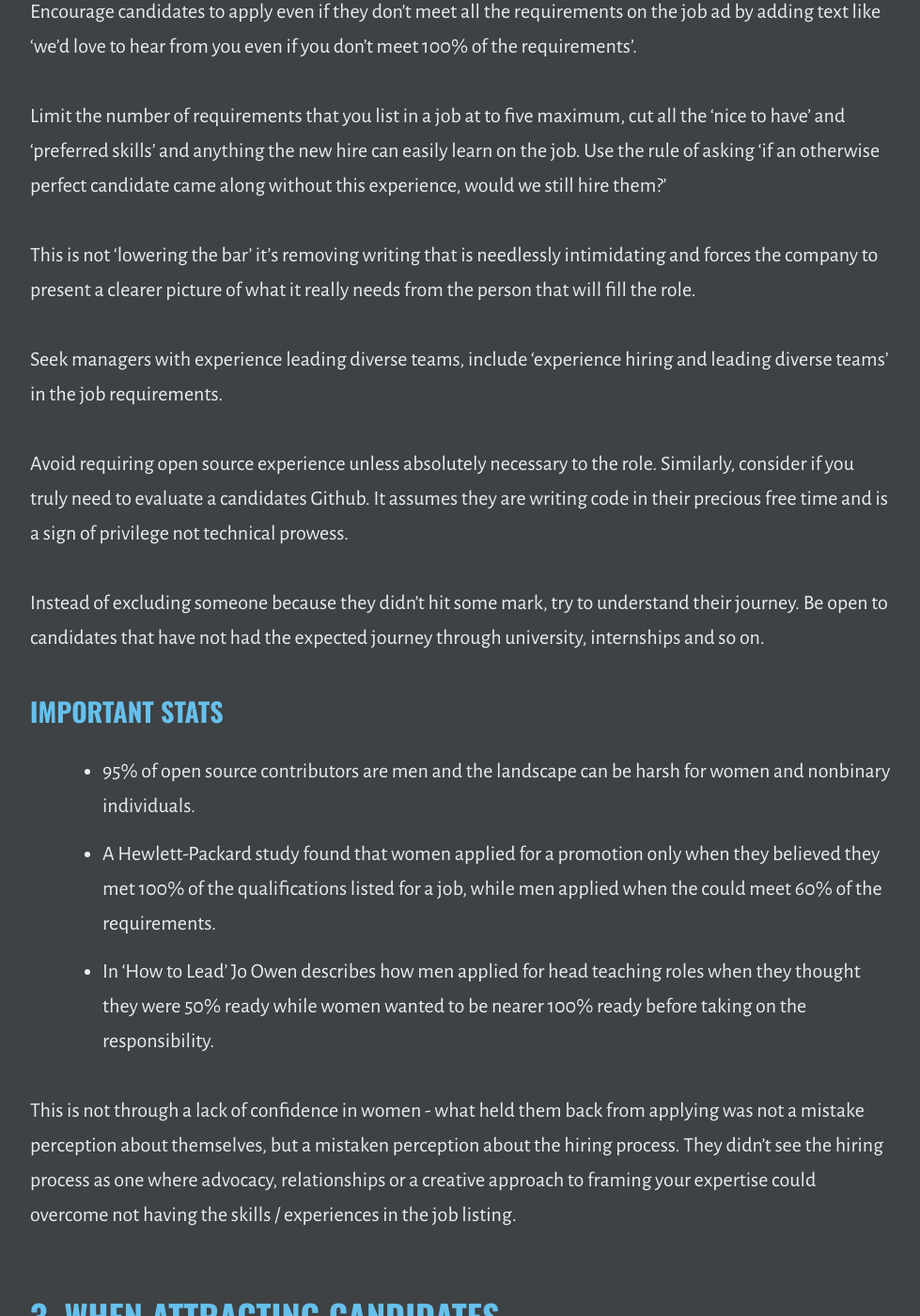
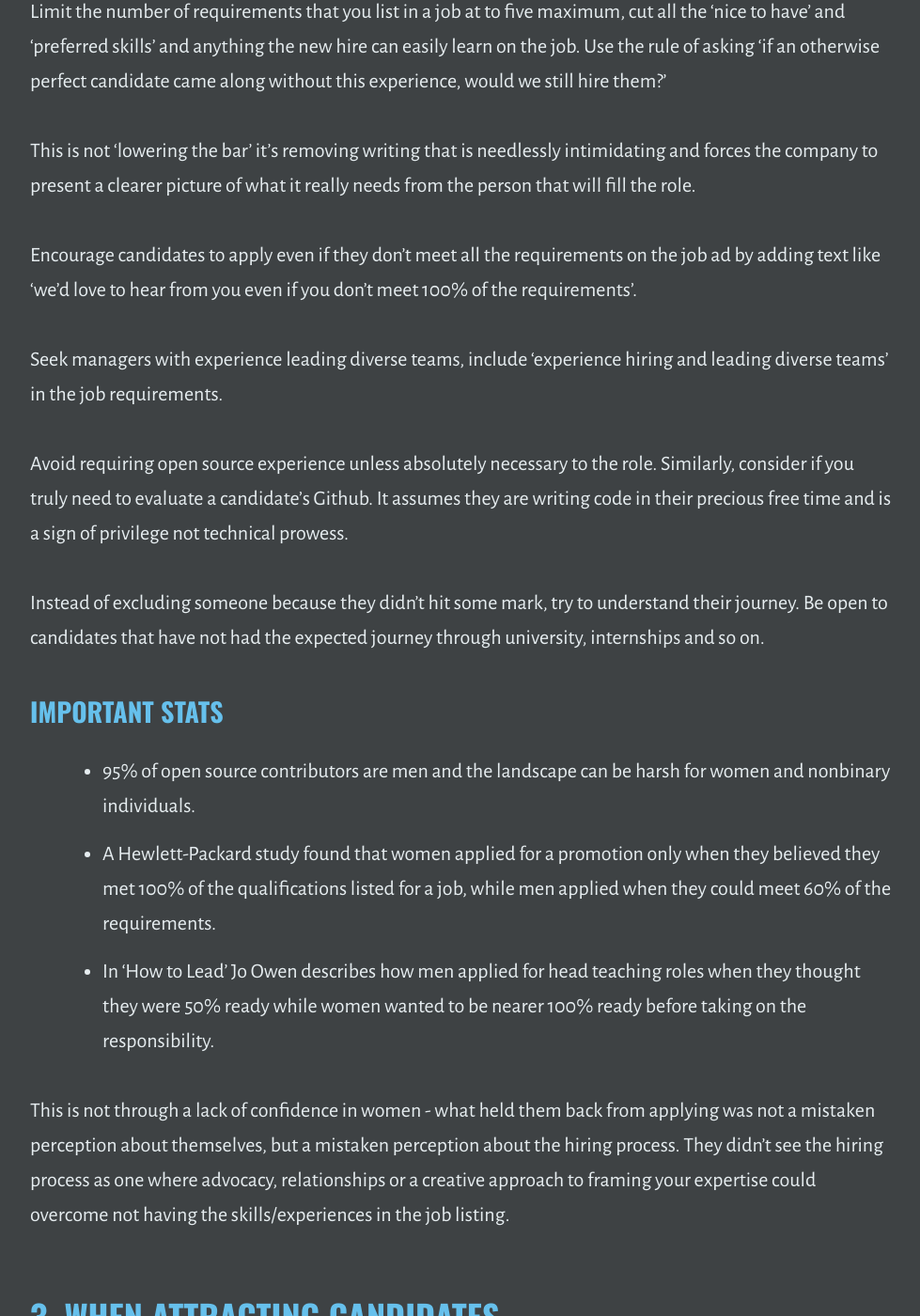
Before and after one commit to outragedpinkracoon/outragedpinkracoon.github.io, a Jekyll site: the page built from _posts/2021-04-26-7-nuggets-from-better-allies-hiring.md, in a window 1280 px wide and 1400 px high, scrolled down 1628 px. Shown: the whole window at 94% size, without its empty margins (149-1128 px from the left). Built offline with Jekyll 4.4.1, drawn with Linux system fonts in a browser that asks for light colours; some of the changed text lies outside the part shown.

Commit message:
Some grammar improvements

```diff
--- a/_posts/2021-04-26-7-nuggets-from-better-allies-hiring.md
+++ b/_posts/2021-04-26-7-nuggets-from-better-allies-hiring.md
@@ -12,31 +12,31 @@
 
 If your workforce isn't diverse at all, emphasise how welcoming and inclusive your company is through text, not photos.
 
-Be transparent about your interview process. It's important for women job searchers to know what the hiring process looks like when they are applying because of non-work related commitments many have (women tend to be the primary care givers).
+Be transparent about your interview process. It’s important for women job searchers to know what the hiring process looks like when applying because of non-work related commitments (women tend to be the primary caregivers).
 
-State that during the interview process you will ask how a candidate has supported creating a more diverse and inclusive team or community in the past. Doing so can help demonstrate that your company cares about equity and inclusion and that you expect all new hires to help move forwards with this.
+State that you will ask how a candidate has supported creating a more diverse and inclusive team or community in the past during the interview process. Doing so can help demonstrate that your company cares about equity and inclusion and that you expect all new hires to help move forwards with this.
 
 Add that you don't discriminate on 'length of time spent unemployed' explicitly in disclaimer to show you won't hold careers gaps against those that are caregivers, returners to work or been paid off through no fault of their own.
 
 ## 2. On Job Descriptions
-Encourage candidates to apply even if they don't meet all the requirements on the job ad by adding text like 'we'd love to hear from you even if you don't meet 100% of the requirements'.
-
 Limit the number of requirements that you list in a job at to five maximum, cut all the 'nice to have' and 'preferred skills' and anything the new hire can easily learn on the job. Use the rule of asking 'if an otherwise perfect candidate came along without this experience, would we still hire them?'
 
 This is not 'lowering the bar' it's removing writing that is needlessly intimidating and forces the company to present a clearer picture of what it really needs from the person that will fill the role.
 
+Encourage candidates to apply even if they don't meet all the requirements on the job ad by adding text like 'we'd love to hear from you even if you don't meet 100% of the requirements'.
+
 Seek managers with experience leading diverse teams, include 'experience hiring and leading diverse teams' in the job requirements.
 
-Avoid requiring open source experience unless absolutely necessary to the role. Similarly, consider if you truly need to evaluate a candidates Github. It assumes they are writing code in their precious free time and is a sign of privilege not technical prowess.
+Avoid requiring open source experience unless absolutely necessary to the role. Similarly, consider if you truly need to evaluate a candidate's Github. It assumes they are writing code in their precious free time and is a sign of privilege not technical prowess.
 
 Instead of excluding someone because they didn't hit some mark, try to understand their journey. Be open to candidates that have not had the expected journey through university, internships and so on.
 
 ### Important Stats
 - 95% of open source contributors are men and the landscape can be harsh for women and nonbinary individuals.
-- A Hewlett-Packard study found that women applied for a promotion only when they believed they met 100% of the qualifications listed for a job, while men applied when the could meet 60% of the requirements.
+- A Hewlett-Packard study found that women applied for a promotion only when they believed they met 100% of the qualifications listed for a job, while men applied when they could meet 60% of the requirements.
 - In 'How to Lead' Jo Owen describes how men applied for head teaching roles when they thought they were 50% ready while women wanted to be nearer 100% ready before taking on the responsibility.
 
-This is not through a lack of confidence in women - what held them back from applying was not a mistake perception about themselves, but a mistaken perception about the hiring process. They didn't see the hiring process as one where advocacy, relationships or a creative approach to framing your expertise could overcome not having the skills / experiences in the job listing.
+This is not through a lack of confidence in women - what held them back from applying was not a mistaken perception about themselves, but a mistaken perception about the hiring process. They didn't see the hiring process as one where advocacy, relationships or a creative approach to framing your expertise could overcome not having the skills/experiences in the job listing.
 
 ## 3. When Attracting Candidates
 
@@ -47,13 +47,13 @@
 Encourage employees to be visible so others can see someone like themselves and apply. Are there actions the company can take to support them being even more visible? Remember that any time you ask an employee to take on additional work like this benefiting the organisation be sure to recognise and reward them for it and don't overload them.
 
 ### Important Stats
-- Job ads on LinkedIn attracted up to 90% male applicants whereas Angellist, Indeed, Glassdoor and Google attracted more balanced candidate pools.
-- Surprisingly many women and nonbinary candidates use Stack Overflow even though only 11% of it's users were women in 2019.
+- Job ads on LinkedIn attracted up to 90% of male applicants whereas Angellist, Indeed, Glassdoor and Google attracted more balanced candidate pools.
+- Surprisingly many women and nonbinary candidates use Stack Overflow even though only 11% of its users were women in 2019.
 
 ## 5. During the Interview Process
 Over time 'culture fit' has come to mean 'passing the friendship test' or the 'would I want to grab a beer with this person'. Instead we should be asking 'what will this candidate bring that we don't currently have on the team' and shift from culture fit to values fit. This helps recruiters hire people that share the company's goals but not necessarily the viewpoints or backgrounds of the interview team.
 
-Ensure the candidate meets at least one person of the same gender, ethnicity or age. This will make them feel more at ease and more likely to do well. At Cisco, this resulted in a 50% increase in the odds a woman would be hired for a position. But be sure not to overburden people and reward and recognise this work.
+Ensure the candidate meets at least one person of the same gender, ethnicity or age. This will make them feel more at ease and more likely to do well. But be sure not to overburden people and reward and recognise this work.
 
 If you want to build a more inclusive environment you need to stop letting in folks that will work against that goal. You can use questions like:
 - 'How have you contributed to an inclusive workplace culture or community?'
```
Also changed, not shown: other parts of _posts/2021-04-26-7-nuggets-from-better-allies-hiring.md (+4 -3 lines).
